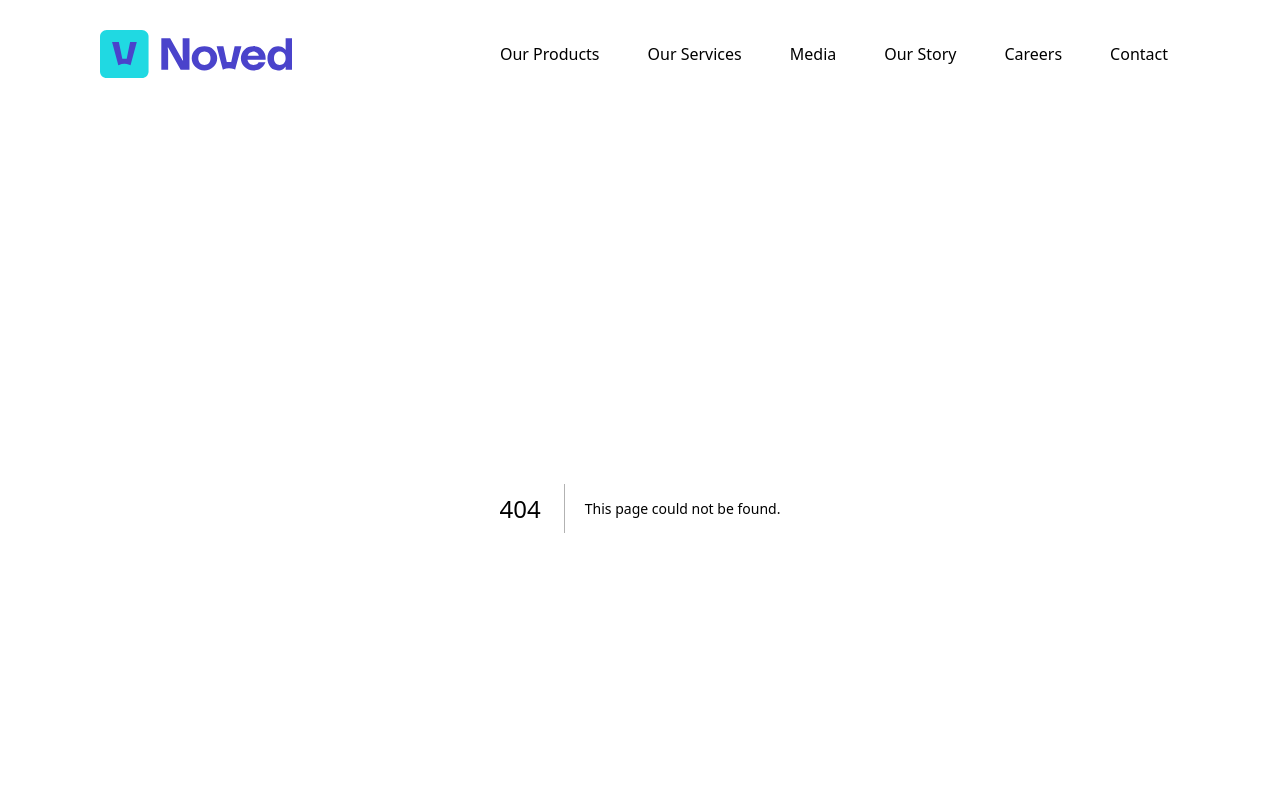
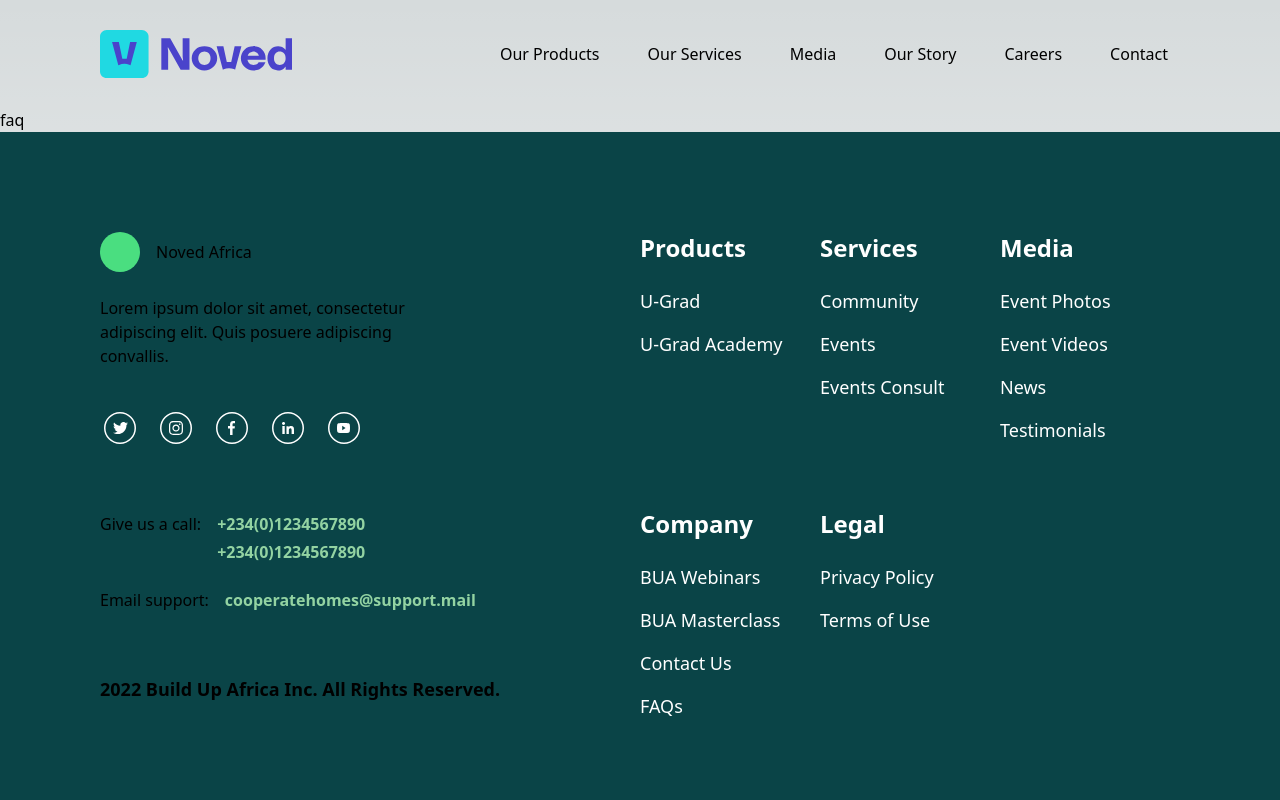
Before and after one commit to Noved-Africa/novedafrica, a Next.js app: page /faq in a window 1280 px wide. Before the commit this address had no page. Shown: the top 800 px of the page. Built offline with nearby package versions, Linux system fonts and the light colour scheme.

Commit message:
FAQ branch created

```diff
--- /dev/null
+++ b/src/app/faq/page.tsx
@@ -0,0 +1,9 @@
+import React from 'react'
+
+const Contact = () => {
+  return (
+    <div>faq</div>
+  )
+}
+
+export default Contact
```
